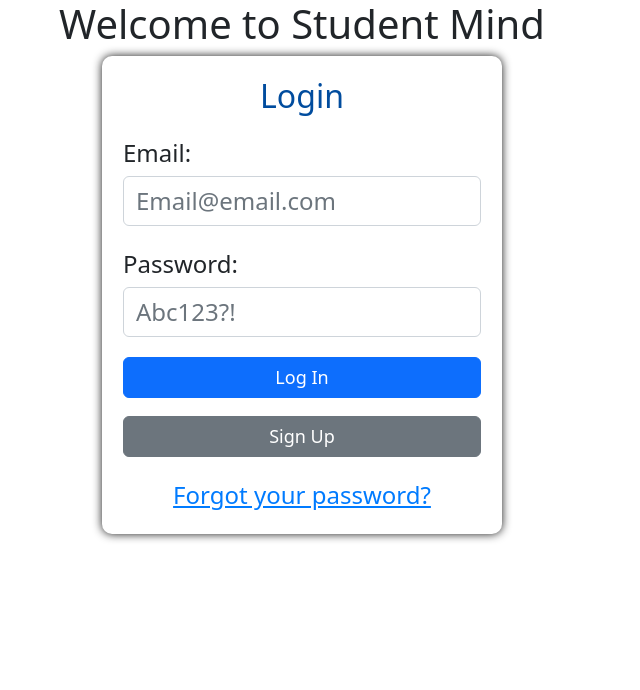
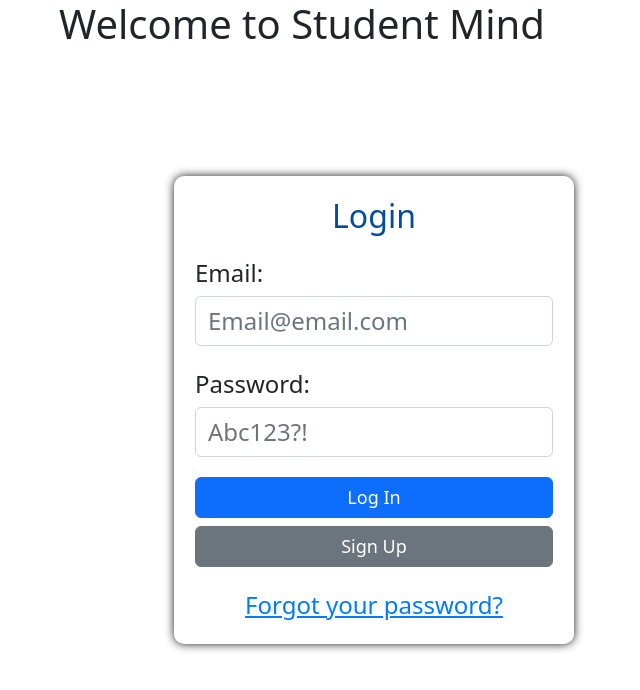
Before and after one commit to Dame2Dolla/TechyDev, a React (Create React App) app in the folder my-app/: page / in a window 1280 px wide. Shown: the top 690 px of the page, without its empty margins (338-978 px from the left). Built offline with nearby package versions, Linux system fonts and the light colour scheme.

Commit message:
Small adjustments to the CSS
added position to buttons.
changed the top margin by -2%

```diff
--- a/my-app/src/component/LoginForm/LoginForm.scss
+++ b/my-app/src/component/LoginForm/LoginForm.scss
@@ -1,6 +1,7 @@
 .login-form {
   max-width: 400px;
-  margin: 0 auto;
+  margin-top: 10%;
+  margin-left: 40%;
   padding: 20px;
   background-color: #fff;
   border: 1px solid #0000;
@@ -31,10 +32,12 @@
   }
 
   button {
+    position: inherit;
     width: 100%;
-    margin-top: 5%;
+    margin-top: 2%;
     font-size: large;
     display: block;
+
   }
 
   .forgot-password {
```
